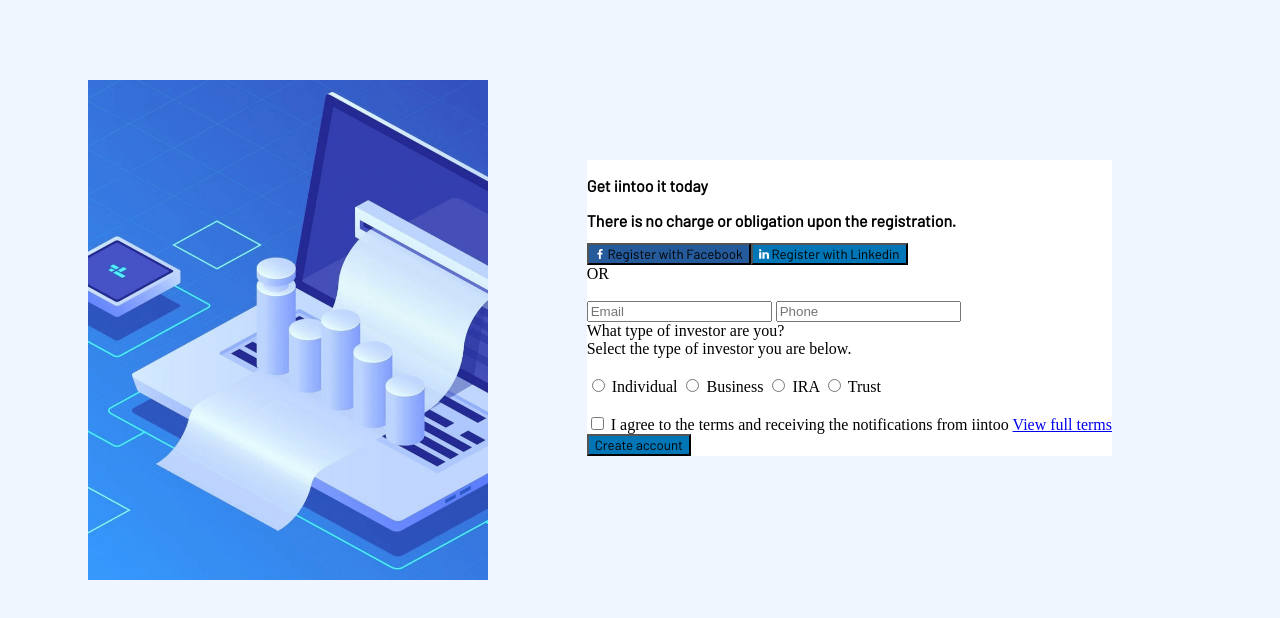
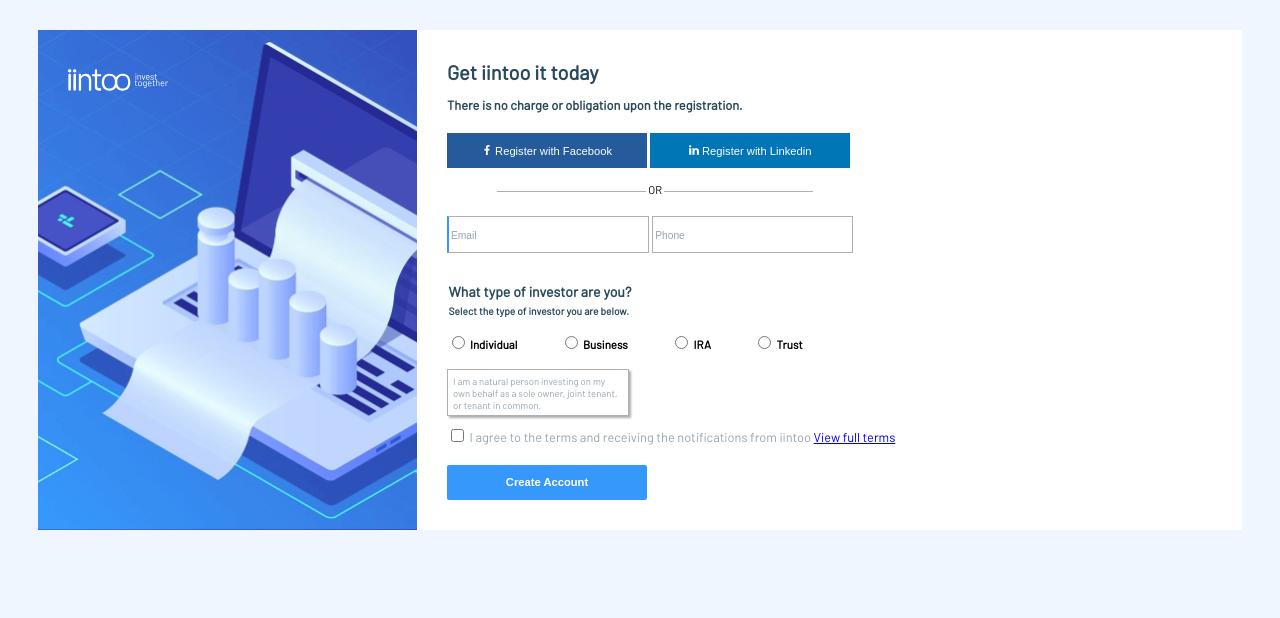
Before and after one commit to yushever/firstrep, a plain HTML site: page index.html in a window 1280 px wide. Drawn offline with Linux system fonts and the light colour scheme.

Commit message:
my first page

```diff
--- a/index.html
+++ b/index.html
@@ -1,38 +1,41 @@
 <!DOCTYPE html>
-<html lang="ru">
+<html lang="en">
 <head>
     <link href="style.css" rel="stylesheet">
-
     <meta charset="utf-8">
     <title>
         Get iintoo it today
     </title>
     <style>
         @font-face {
-        font-family: Barlow; /* Имя шрифта */
-        src: url(Barlow.ttf); /* Путь к файлу со шрифтом */
+        font-family: Barlow;
+        src: url(Barlow.ttf);
         }
     </style>
-
 
 </head>
 <body class="page">
     <header>
-
-
     </header>
     <main>
-        <section class="container">
-            <div class="picture">
-                <img src="bg.jpg" width="400" height="500" alt="Здесь картинка">
+        <div class="container">
+
+            <div class="box1">
+                <div class="logo">
+                <img src="logo.svg" width="100" height="100" alt="Здесь был логотип">
                 </div>
-            <aside class="registration container">
+            </div>
+
+            <div class="box2">
+
                 <h1 class="heads">
                     Get iintoo it today
                 </h1>
-            <h2 class="heads">
+                <h2 class="heads2">
                     There is no charge or obligation upon the registration.
                 </h2>
+
+                <div class="buttons">
                     <button class="facebook">
                         <img src="facebook.svg" width="10" height="10">
                         Register with Facebook
@@ -41,52 +44,60 @@
                         <img src="linkedin.svg" width="10" height="10">
                         Register with Linkedin
                     </button>
-            <br>
-            <div>OR</div>
-            <br>
-            <input type="email" placeholder="Email"/>
-            <input type="text" placeholder="Phone"/>
-            <br>
-            <div>What type of investor are you?</div>
-            <div>Select the type of investor you are below.</div>
-            <br>
+                </div>
+
+                <div class="or">
+                    <span>OR</span>
+                </div>
+
+                <div class="data">
+                <input class="email" type="email" placeholder="Email"/>
+                <input class="phone" type="text" placeholder="Phone"/>
+                </div>
 
                 <form>
-                <label>
+                    <fieldset>
+                        <legend class="q1">What type of investor are you?</legend>
+                        <legend class="ans1">Select the type of investor you are below.</legend>
+                        <br>
+                    <div class="types">
+                    <label class="ch1">
                         <input type="radio"/>
                         Individual
                     </label>
-                <label>
+                    <label class="ch1">
                         <input type="radio"/>
                         Business
                     </label>
-                <label>
+                    <label class="ch1">
                         <input type="radio"/>
                         IRA
                     </label>
-                <label>
+                    <label class="ch1">
                         <input type="radio"/>
                         Trust
                     </label>
+                    </div>
+                </fieldset>
                 </form>
-            <br>
-            <label>
-                <input type="checkbox"/>
+
+                <div class="choice">
+                    I am a natural person investing on my<br>own behalf as a sole owner, joint tenant,<br> or tenant in common.
+                </div>
+
+                <div class="terms">
+                    <input class="checkbox" type="checkbox"/>
                     I agree to the terms and receiving the notifications from iintoo <a href="google.com">View full terms</a>
-            </label>
+                </div>
 
-            <br>
                 <button class="create">
-                Create account
+                    Create Account
                 </button>
 
-
-        </aside>
-        </section>
-
+            </div>
+        </div>
     </main>
     <footer>
-
     </footer>
 </body>
 
--- a/style.css
+++ b/style.css
@@ -1,41 +1,165 @@
 .page {
     background-color: #EFF6FF;
-
+    font-family: "Barlow";
 }
 .container {
-
+    display: flex;
+    height: 500px;
+    margin: 30px;
+}
+.box1 {
+    background-image: url("bg.jpg");
+    background-size: contain;
+    min-width: 379px;
+}
+.logo {
+    padding-left: 30px;
+}
+.box2 {
     background-color: #FFFFFF;
-    margin: 80px;
+    flex-grow: 1;
+    min-width: 500px;
 }
 .heads {
-    font-size: 16px;
-    font-family: "Barlow";
-
+    font-size: 20px;
+    font-weight: bold;
+    color: #2A4A5C;
+    margin-left: 30px;
+    margin-top: 30px;
 }
-.picture {
-    float: left;
-
-}
-.registration {
-    float: right;
-
+.heads2 {
+    font-size: 0.8em;
+    font-weight: 600;
+    color: #2A4A5C;
+    margin-left: 30px;
 }
 .facebook {
+    height: 35px; width: 200px;
     background-color: #255A9B;
-    float: left;
-    font-family: "Barlow";
+    border: 0;
+    color: white;
+    text-align: center;
+    font-size: 0.7em;
 }
 .linked {
+    height: 35px; width: 200px;
     background-color: #0076B6;
-    /* float: right; */
-    font-family: "Barlow";
+    border: 0;
+    color: white;
+    text-align: center;
+    font-size: 0.7em;
+}
+.or {
+    overflow: hidden;
+    text-align: left;
+    margin-left: 80px;
+    margin-top: 15px;
+    font-size: 0.7em;
+}
+.or:after {
+    /* Пустое свойство content, иначе псевдоэлементы не появятся */
+    content: "";
+    display: inline-block;
+    vertical-align: middle;
+    width: 20%;
+    height: 1px;
+    background-color: #AFAFAF;
+}
+.or:before {
+    content: "";
+    display: inline-block;
+    vertical-align: middle;
+    width: 20%;
+    height: 1px;
+    background-color: #AFAFAF;
 }
 .create {
-    background-color: #0076B6;
+    height: 35px; width: 200px;
+    background-color: #3698FB;
     float: left;
-    font-family: "Barlow";
+    border: 0;
+    border-radius: 2px;
+    color: white;
+    text-align: center;
+    font-size: 0.7em;
+    font-weight: bold;
+    margin-left: 30px;
+    margin-top: 20px;
 }
-p {
-    color: white;
-    font-family: "Barlow";
+.q1 {
+    font-size: 1.1em;
+    color: #2A4A5C;
+    font-weight: bold;
 }
+.ans1 {
+    color: #2A4A5C;
+    font-size: 0.8em;
+}
+fieldset {
+    font-size: 0.8em;
+    font-weight: bold;
+    border: none;
+    margin-top: 30px;
+    margin-left: 20px;
+    margin-bottom: 10px;
+ }
+.choice {
+    font-size: 0.6em;
+    text-align: left;
+    color: #96A5B1;
+    height: 35px; width: 170px;
+    border: 1px;
+    border-color: #AFAFAF;
+    border-style: solid;
+    box-shadow: 2px 2px 2px #AFAFAF;
+    padding: 5px;
+    margin-bottom: 10px;
+    margin-left: 30px;
+}
+.terms {
+    font-size: 0.8em;
+    color: #96A5B1;
+    margin-left: 30px;
+}
+.email {
+    font-size: 0.8em;
+    height: 33px; width: 195px;
+    border: 1px;
+    border-color: #AFAFAF;
+    border-style: solid;
+    border-left-color: #3698FB;
+    border-left-width: 2px;
+}
+.phone {
+    font-size: 0.8em;
+    height: 33px; width: 195px;
+    border: 1px;
+    border-color: #AFAFAF;
+    border-style: solid;
+}
+.checkbox {
+    accent-color: #0b6dbd;
+}
+.data {
+    text-align: left;
+    margin-top: 20px;
+    margin-left: 30px;
+    margin-bottom: 10px;
+}
+.buttons {
+    text-align: left;
+    margin-top: 20px;
+    margin-left: 30px;
+}
+.types {
+    font-size: 0.9em;;
+    text-align: justify;
+}
+.ch1 {
+    margin-right: 40px;
+}
+input::placeholder {
+    color: #96A5B1;
+    font-size: 0.8em;
+    text-align: left;
+}
```
Lines whose indentation alone changed are shown as unchanged.
